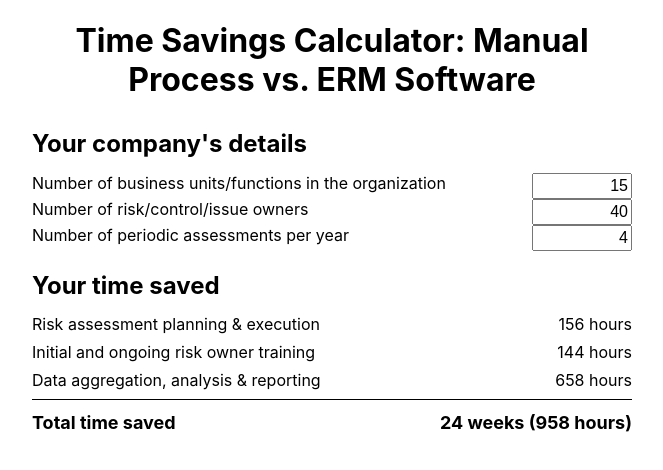
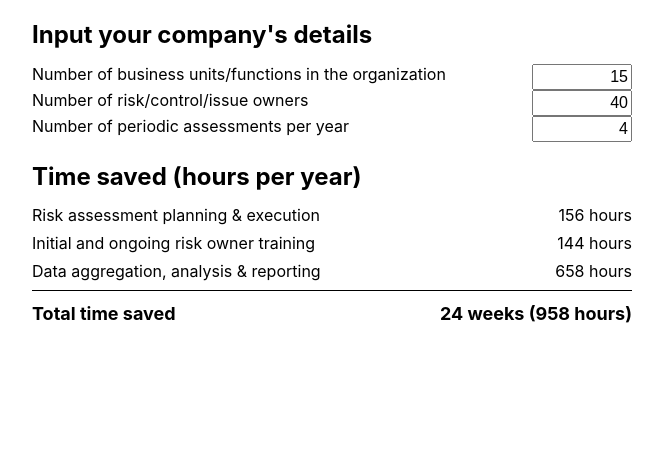
Before and after one commit to jlealess/roi-calculator, a React (Create React App) app: page / in a window 1280 px wide. Shown: the top 470 px of the page, without its empty margins (308-971 px from the left). Built offline with nearby package versions, Linux system fonts and the light colour scheme.

Commit message:
Work in progress

```diff
--- a/src/App.js
+++ b/src/App.js
@@ -9,9 +9,9 @@ class App extends Component {
   constructor(props) {
     super(props);
     this.state = {
-      businessUnits: "15",
-      periodicAssessments: "4",
-      riskControlOwners: "40",
+      businessUnits: 15,
+      periodicAssessments: 4,
+      riskControlOwners: 40,
     };
     this.handleInputChange = this.handleInputChange.bind(this);
   }
@@ -60,15 +60,14 @@ class App extends Component {
   render() {
     return <div className="App">
         <div>
-        <h1>Time Savings Calculator: Manual Process vs. ERM Software</h1>
-          <h2>Your company's details</h2>
+          <h2>Input your company's details</h2>
           <Form
             handleInputChange={this.handleInputChange}
             input1value={this.state.businessUnits}
             input2value={this.state.riskControlOwners}
             input3value={this.state.periodicAssessments}
           />
-          <h2>Your time saved</h2>
+          <h2>Time saved (hours per year)</h2>
           <Subtotal
             label="Risk assessment planning & execution"
             value={this.diffAssumptionsTotals()}
--- a/src/modules/NumInput.js
+++ b/src/modules/NumInput.js
@@ -39,6 +39,7 @@ const NumInput = ({ handleInputChange, labelText, name, value }) => (
       onKeyPress={handleKeypress}
       value={value}
       min="0"
+      max="1000"
     />
   </StyledField>
 );
```
